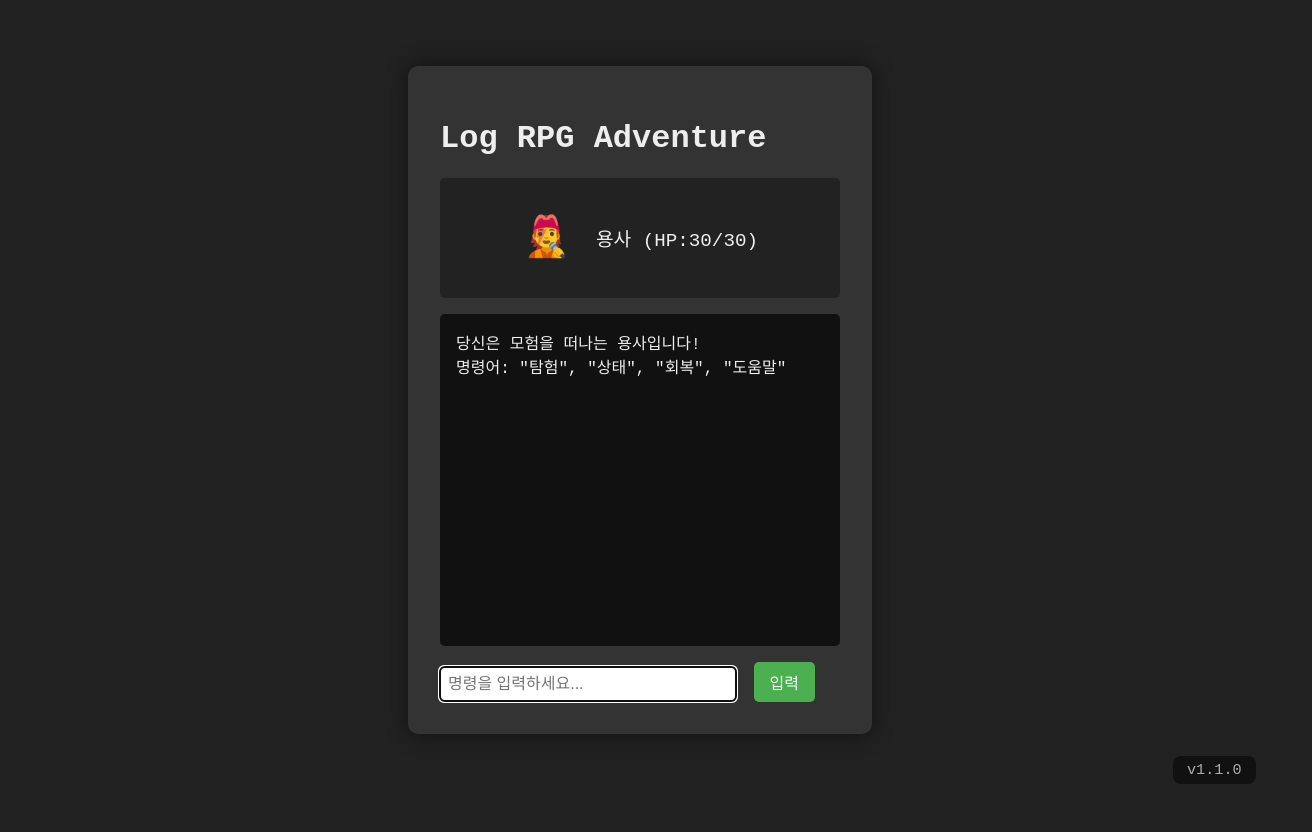
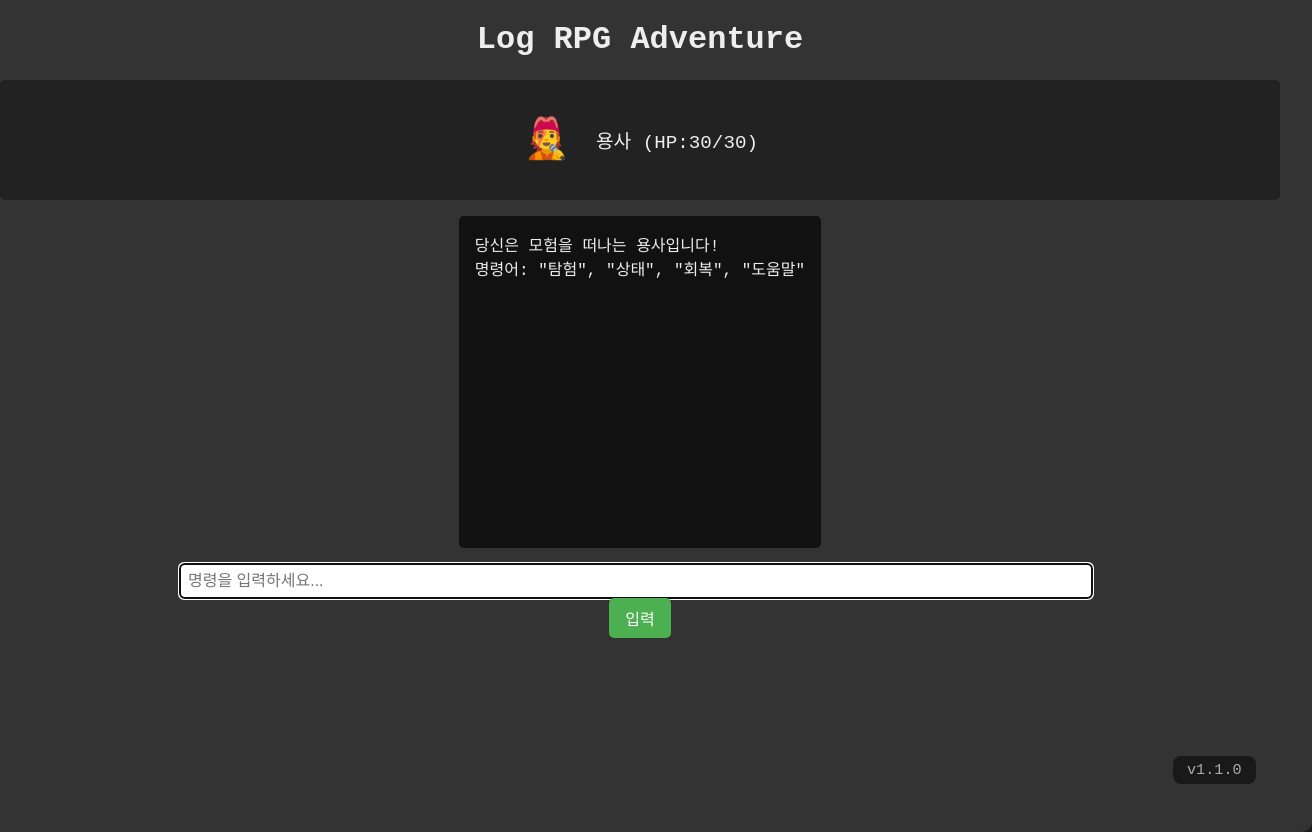
Before and after one commit to snowriceDD/log-rpg, a plain HTML site: page index.html in a window 1280 px wide. Shown: the whole page, 1312 px wide, since content can reach past the window. Before the commit the page ends 800 px from the top, so only its background shows below. Drawn offline with Linux system fonts and the light colour scheme.

Commit message:
fix: 전체화면/그래픽/버전정보 위치 및 스타일 개선 (v1.1.1)

```diff
--- a/style.css
+++ b/style.css
@@ -1,19 +1,30 @@
 body {
+    width: 100vw;
+    height: 100vh;
+    min-height: 100vh;
+    min-width: 100vw;
+    box-sizing: border-box;
     background: #222;
     color: #eee;
     font-family: 'Courier New', Courier, monospace;
     display: flex;
     align-items: center;
     justify-content: center;
-    height: 100vh;
     margin: 0;
 }
 #game-container {
+    min-height: 100vh;
+    min-width: 100vw;
+    width: 100vw;
+    height: 100vh;
+    display: flex;
+    flex-direction: column;
+    align-items: center;
+    justify-content: flex-start;
     background: #333;
     padding: 2rem;
     border-radius: 10px;
     box-shadow: 0 0 20px #111;
-    width: 400px;
 }
 #graphic-area {
     background: #222;
```
